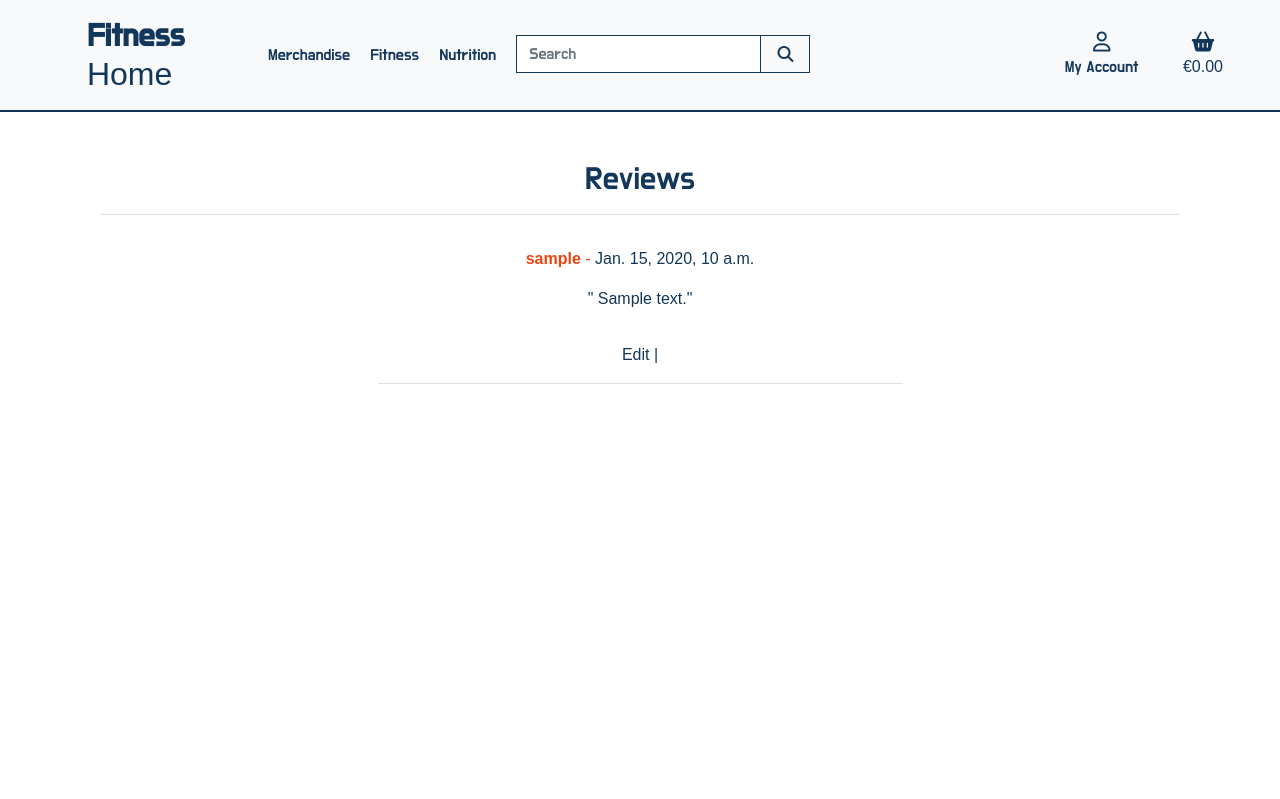
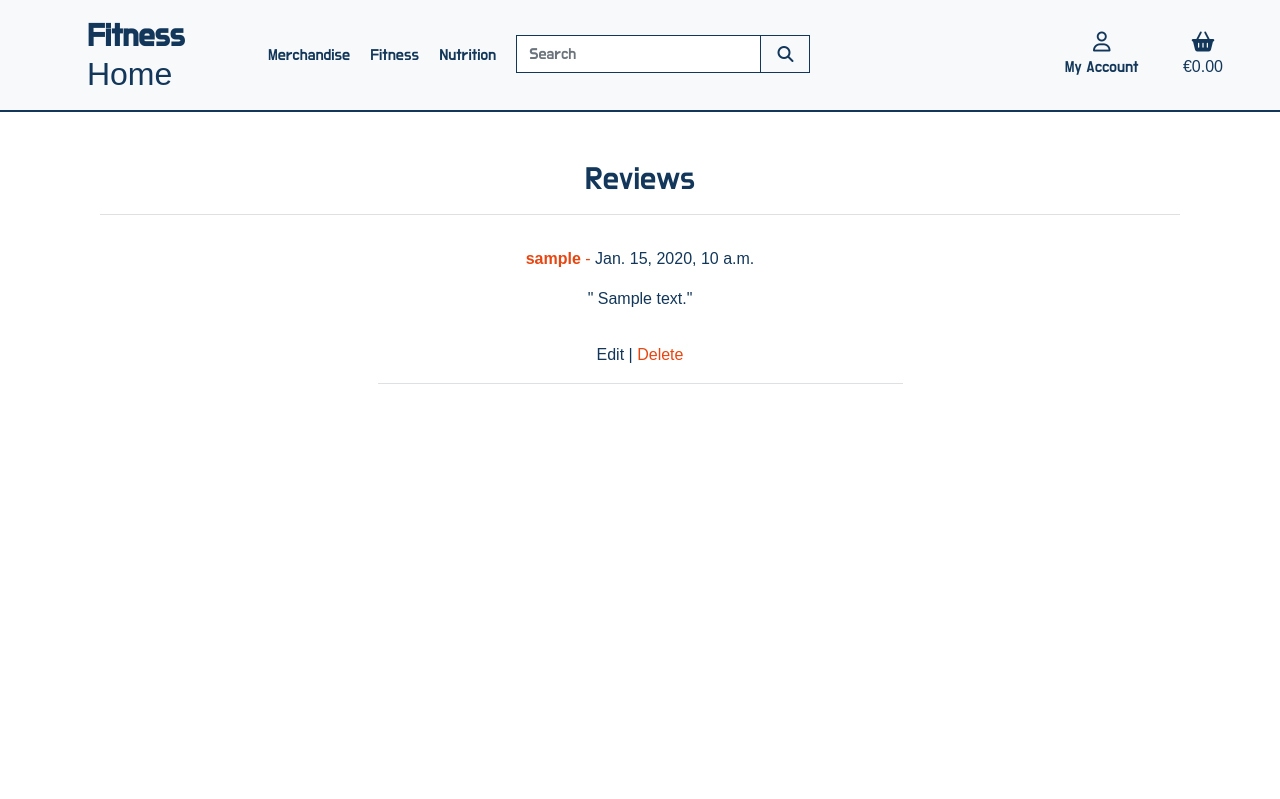
Before and after one commit to sohailshams/fitness-home, a Django app: page /reviews/ in a window 1280 px wide. Shown: the top 799 px of the page. Run offline with Django 3.2, Linux system fonts and the light colour scheme; a user stored in the database is signed in; tables that the repository leaves empty hold one stand-in row (values such as "Sample post"); some libraries are stand-ins or nearby versions.

Commit message:
Added delete btn for review

```diff
--- a/review/templates/review/all_review.html
+++ b/review/templates/review/all_review.html
@@ -28,6 +28,7 @@
                     <p class="text-blue text-center pb-3">" {{ review.your_review }}"</p>
                     {% if request.user == review.user %}
                     <a class="text-blue text-decoration-none" href="{% url 'edit_review' review.id %}">Edit</a> <span class="text-blue">|</span>
+                    <a class="text-red text-decoration-none" href="{% url 'delete_review' review.id %}">Delete</a>
                     {% endif %}
                     <hr class="bg-light">
                 {% endfor %}
```
